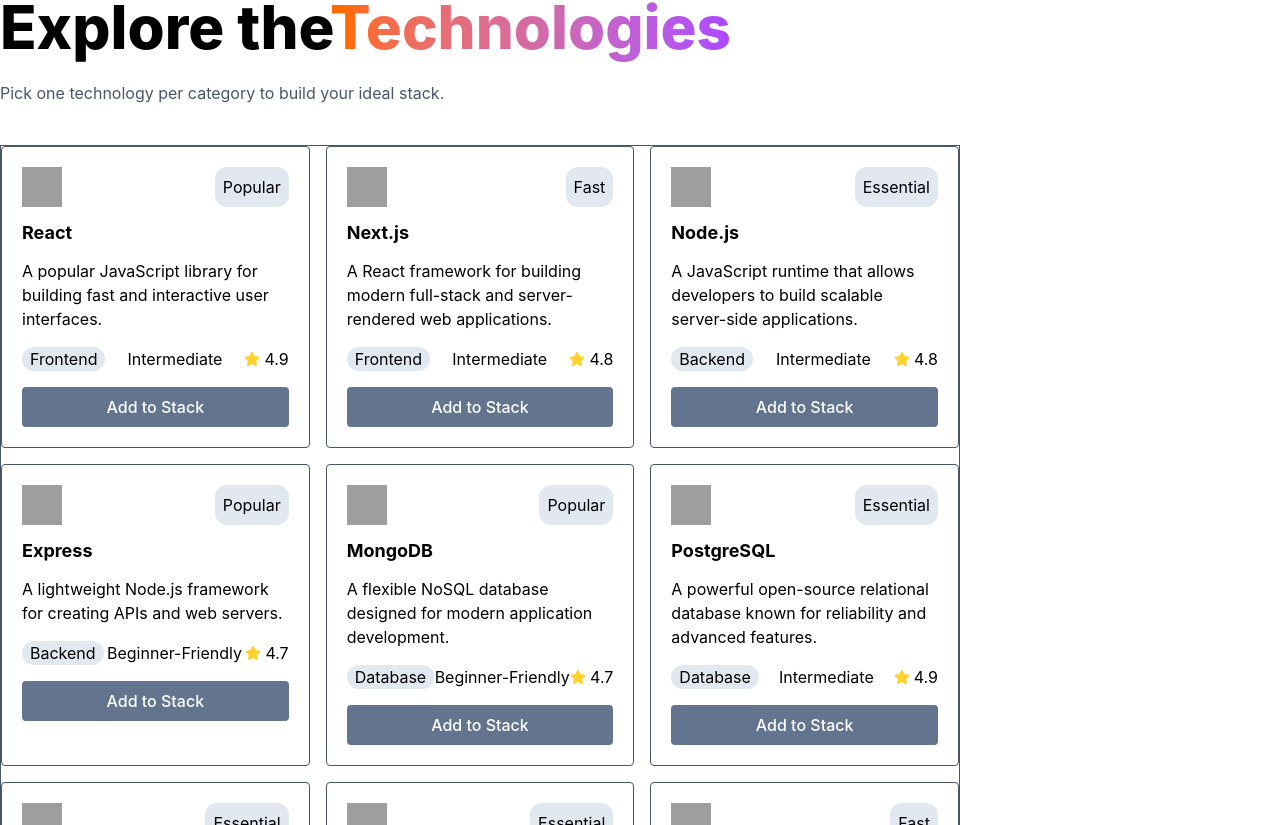
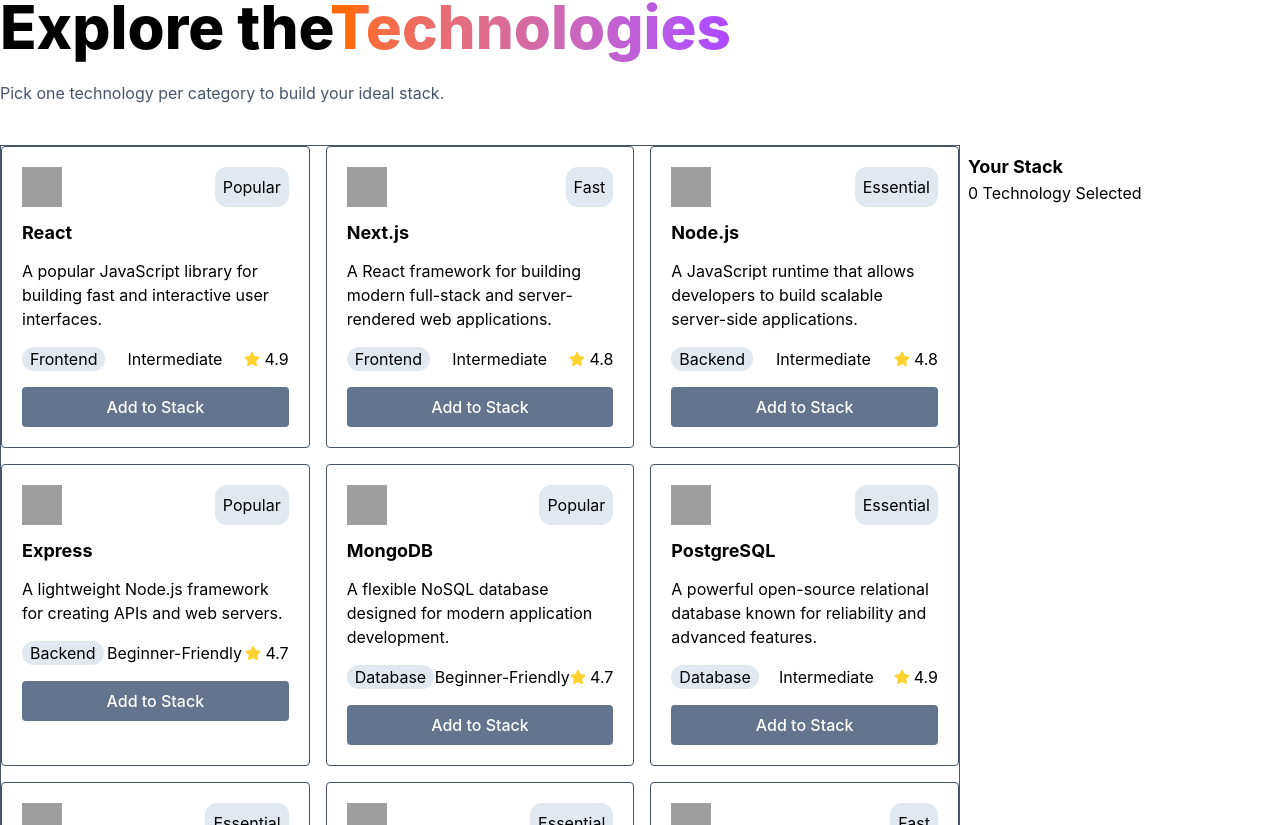
Before and after one commit to mahbub810515/A05-DevStack, a React (Vite) app: page / in a window 1280 px wide. Shown: the part 715-1540 px from the top of the page. Built offline with nearby package versions, Linux system fonts and the light colour scheme; grey boxes are pictures that could not be loaded.

Commit message:
build logic for addToStack button

```diff
--- a/src/components/technologies/Technologies.tsx
+++ b/src/components/technologies/Technologies.tsx
@@ -1,4 +1,4 @@
-import { use } from "react"
+import { use, useState } from "react"
 import type { TechnologyType } from "../../types/TechnologyType"
 import TechnologyCard from "./TechnologyCard"
 
@@ -9,6 +9,18 @@
 
 const Technologies = ({ technologiesPromise }: TechnologiesProps) => {
     const technologies = use(technologiesPromise)
+    const [technologyStack, setTechnologyStack] = useState<TechnologyType[]>([]);
+
+    const handleTechnologyStack = (technology: TechnologyType): void => {
+        const newTechnologyStack = [...technologyStack, technology];
+        if (technologyStack.includes(technology)) {
+            const newTechnologyStack=technologyStack.filter(t=>t!==technology)
+            setTechnologyStack(newTechnologyStack)
+        } else {
+
+            setTechnologyStack(newTechnologyStack)
+        }
+    }
 
     return (
         <div className="container mx-auto">
@@ -16,13 +28,18 @@
                 <h1 className='font-extrabold text-6xl pb-6'>Explore the<span className=' bg-linear-to-r from-orange-500 to-purple-500 bg-clip-text text-transparent'>Technologies</span></h1>
                 <p className='font-normal text-18px text-primary-black mb-2'>Pick one technology per category to build your ideal stack. </p>
             </div>
-             <div className="grid grid-cols-[3fr_1fr]">
+            <div className="grid grid-cols-[3fr_1fr]">
                 <div className="grid grid-cols-3 gap-4 border-primary-black border">
                     {technologies.map(technology => <TechnologyCard
                         technology={technology}
+                        handleTechnologyStack={handleTechnologyStack}
                     />)}
                 </div>
+                <div className="p-2">
+                    <h2 className="font-bold text-lg">Your Stack</h2>
+                    <h3>{technologyStack.length} Technology Selected</h3>
                 </div>
+            </div>
 
         </div>
     )
--- a/src/components/technologies/TechnologyCard.tsx
+++ b/src/components/technologies/TechnologyCard.tsx
@@ -4,9 +4,10 @@
 
 export type TechnologyProps ={
     technology: TechnologyType
+    handleTechnologyStack:(technology:TechnologyType)=>void
 
 }
-const TechnologyCard = ({ technology }: TechnologyProps) => {
+const TechnologyCard = ({ technology,handleTechnologyStack }: TechnologyProps) => {
     return (
         <div className="border-primary-black rounded border p-5">
             <div className="flex justify-between mb-3">
@@ -21,7 +22,7 @@
                     <p>{technology.difficulty}</p>
                     <p className="flex items-center gap-1"><FaStar className="text-amber-300" />{technology.rating}</p>
                 </div>
-                <button className="w-full font-medium text-3 text-white rounded bg-slate-500 py-2 px-20">Add to Stack</button>
+                <button onClick={()=>handleTechnologyStack(technology)} className="w-full font-medium text-3 text-white rounded bg-slate-500 py-2 px-20">Add to Stack</button>
             </div>
 
         </div>
```
